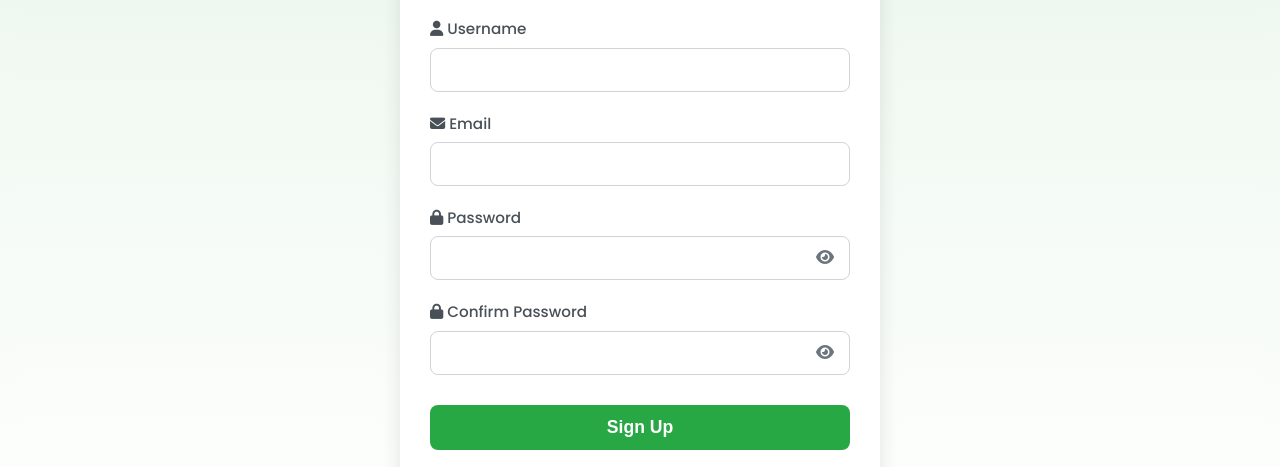
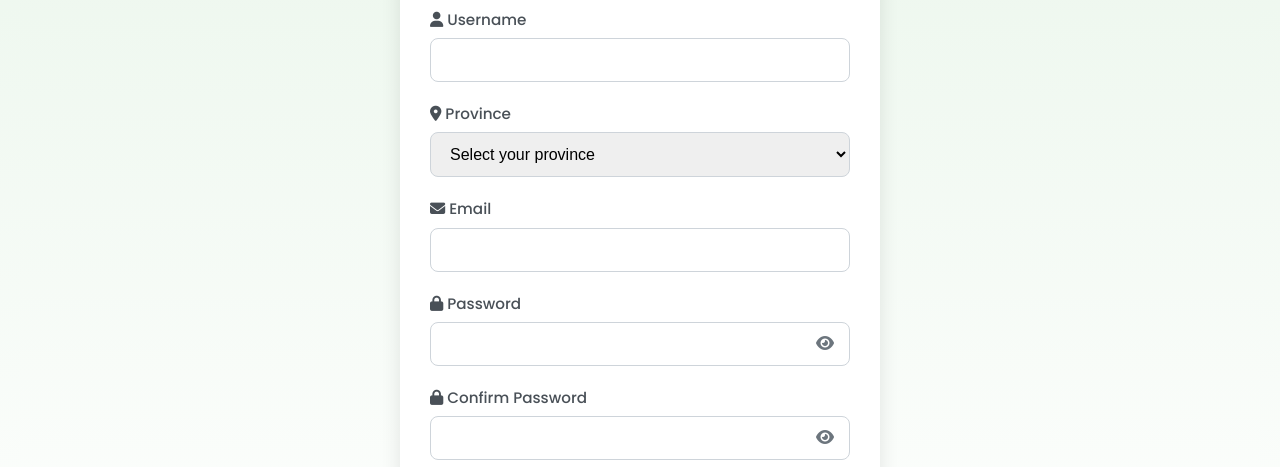
Before and after one commit to carboncalculator1/climateyanga-tests, a plain HTML site: page login.html in a window 1280 px wide. Both pictures are taken after a click on the button "Sign Up". Shown: the part 283-750 px from the top of the page. Drawn offline with Linux system fonts and the light colour scheme.

Commit message:
Update login.html

```diff
--- a/login.html
+++ b/login.html
@@ -51,8 +51,24 @@
                     <div class="password-container">
                         <input type="text" id="signupUsername" required>
                     </div>
-
                 </div>
+            <!-- Province Selection -->
+            <div class="input-group">
+                <label for="signupProvince"><i class="fas fa-map-marker-alt"></i> Province</label>
+                <select id="signupProvince" required>
+                    <option value="">Select your province</option>
+                    <option value="Lusaka">Lusaka</option>
+                    <option value="Copperbelt">Copperbelt</option>
+                    <option value="Central">Central</option>
+                    <option value="Eastern">Eastern</option>
+                    <option value="Luapula">Luapula</option>
+                    <option value="Northern">Northern</option>
+                    <option value="North-Western">North-Western</option>
+                    <option value="Southern">Southern</option>
+                    <option value="Western">Western</option>
+                    <option value="Muchinga">Muchinga</option>
+                </select>
+            </div>
 
                 <div class="input-group">
                     <label for="signupEmail"><i class="fas fa-envelope"></i> Email</label>
```
